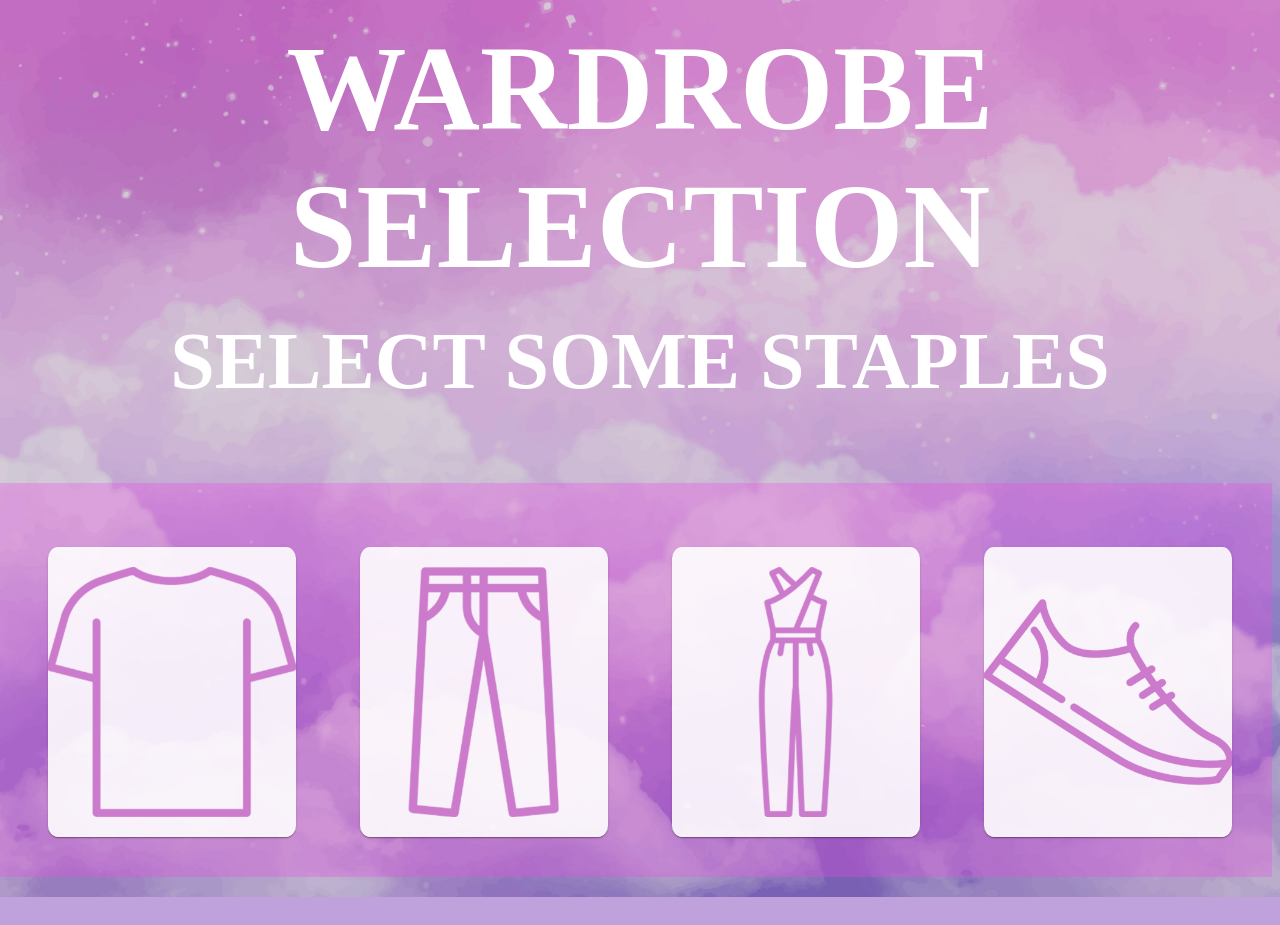
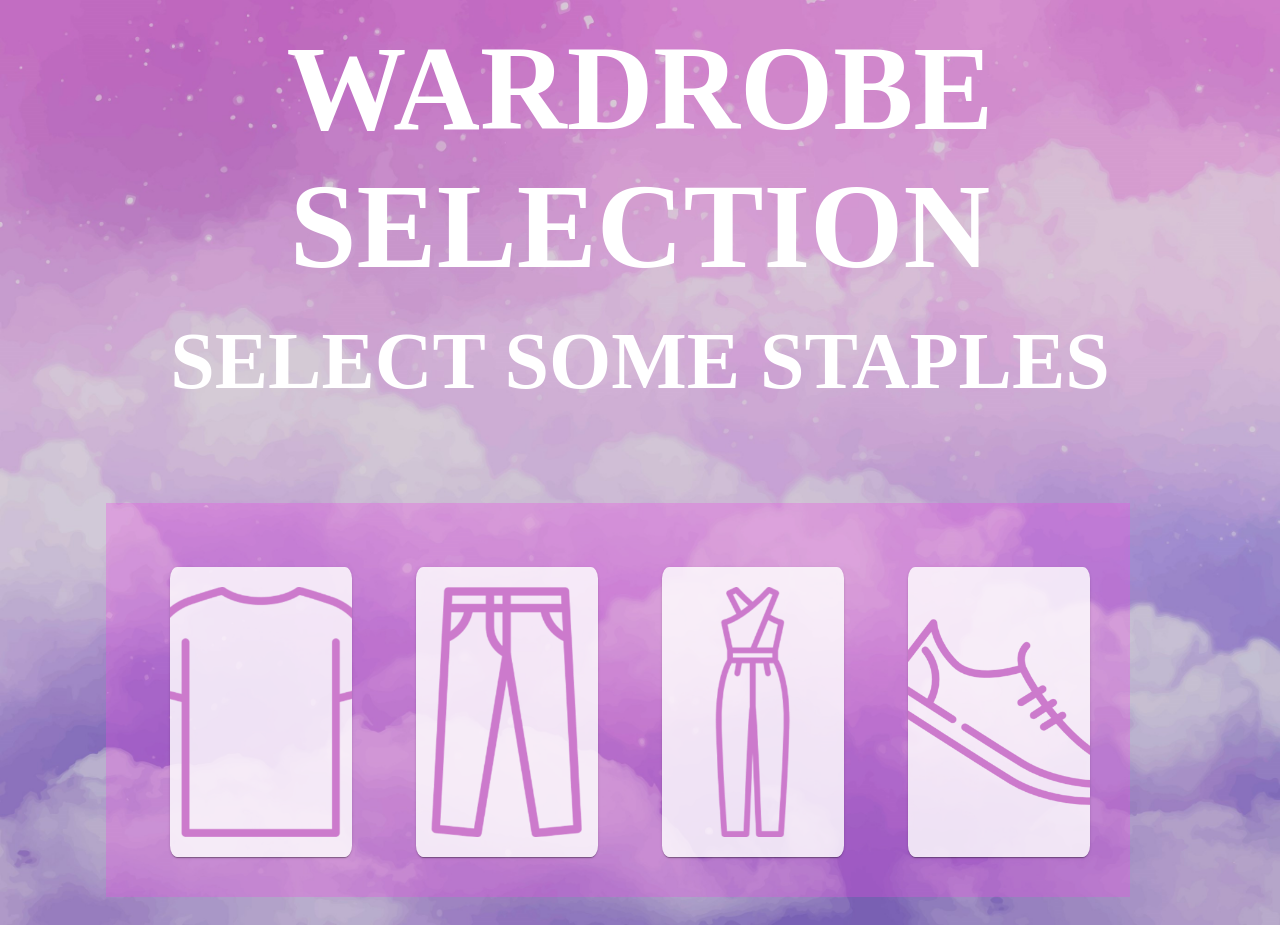
Before and after one commit to CaitiGre/Llamafy-Group-Project, a React (Create React App) app: page /wardrobeSelection in a window 1280 px wide. Before the commit the page ends 897 px from the top, so only its background shows below. Built offline with nearby package versions, Linux system fonts and the light colour scheme; the HTML template or start-up script is replaced by a standard one; a web font is replaced by a local one.

Commit message:
centered clothes panel in Wardrobe Selection

```diff
--- a/src/components/ClothesSelection/ClothesSelection.jsx
+++ b/src/components/ClothesSelection/ClothesSelection.jsx
@@ -75,6 +75,7 @@ function ClothesSelection() {
         alignItems: "center",
         justifyContent: "center",
         height: "100%",
+        outline: 'none'
       }}
     >
       <Grid
@@ -107,13 +108,17 @@ function ClothesSelection() {
 
   return (
     <React.Fragment>
-      <Box sx={{ flexGrow: 1 }}>
+      <Box sx={{ flexGrow: 1, maxWidth:"90vw", alignItems:"center" }}>
         <Grid
           className="clothes-panel"
           container
           spacing={{ xs: 2, md: 3 }}
           columns={{ xs: 2, sm: 6, md: 9, lg: 12 }}
-          sx={{ justifyContent: "center", backgroundColor: "rgba(235, 73, 227, 0.315)" }}
+          sx={{
+            justifyContent: "center",
+            backgroundColor: "rgba(235, 73, 227, 0.315)",
+
+          }}
         >
           {clothesItems.map((item, index) => (
             <Grid key={index} item xs={3}>
@@ -121,7 +126,7 @@ function ClothesSelection() {
                 className="clothe-card"
                 sx={{
                   borderRadius: "4%",
-                  backgroundColor: "rgba(255, 255, 255, 0.89)",
+                  backgroundColor: "rgba(255, 255, 255, 0.82)",
                   margin: "20px",
                   padding: "20px",
                   justifyContent: "center",
@@ -142,12 +147,15 @@ function ClothesSelection() {
         onClose={handleCloseModal}
         closeAfterTransition
         hideBackdrop={true}
+        disableAutoFocus={true}
         sx={{
           position: "absolute",
           top: "50%",
           left: "50%",
           transform: "translate(-50%, -50%)",
-          outline: 'none'
+          outline: "none",
+          outline: 0,
+
         }}
       >
         <Box
@@ -168,7 +176,7 @@ function ClothesSelection() {
             </Button>
             {selectedItem && (
               <Typography variant="h4" sx={{ textAlign: "center" }}>
-                Select Type of {selectedItem.name}
+                Select type of {selectedItem.name}
               </Typography>
             )}
             {modalContent}
--- a/src/components/ClothesSelection/ClothesSelection.scss
+++ b/src/components/ClothesSelection/ClothesSelection.scss
@@ -2,13 +2,12 @@
   margin: 20px;
   padding: 20px;
   width: 100vw;
-  background-color: #dfbee0ce;
-
+  max-width: 80vw;
+  padding: 20px;
 }
 
 .card-image {
   width: 250px;
-
 }
 
 .clothe-card:hover {
--- a/src/components/SubHeading/SubHeading.scss
+++ b/src/components/SubHeading/SubHeading.scss
@@ -8,6 +8,6 @@
   font-family: "moonlite-outline";
   font-size: 40px;
   color: white;
-  margin-bottom: 100px;
+  margin-bottom: 15vh;
   text-transform: uppercase;
 }
--- a/src/components/WardrobeSelection/WardrobeSelection.jsx
+++ b/src/components/WardrobeSelection/WardrobeSelection.jsx
@@ -7,9 +7,12 @@ import "./WardrobeSelection.scss";
 function WardrobeSelection() {
   return (
     <React.Fragment>
+
       <Heading title="Wardrobe Selection" />
       <SubHeading subtitle="Select some staples" />
+       <section className="wardrobe">
       <ClothesSelection />
+      </section>
     </React.Fragment>
   );
 }
--- a/src/components/WardrobeSelection/WardrobeSelection.scss
+++ b/src/components/WardrobeSelection/WardrobeSelection.scss
@@ -0,0 +1,6 @@
+.wardrobe {
+    display: flex;
+    flex-direction: column;
+  align-items: center;
+
+}
--- a/src/index.css
+++ b/src/index.css
@@ -1,5 +1,5 @@
 body {
   background-size: cover;
-  background-color: #BFA2DB;
+  background-color: #e1d4e1;
   background-image: url("assets/backgroundClouds.jpg");
 }
```
